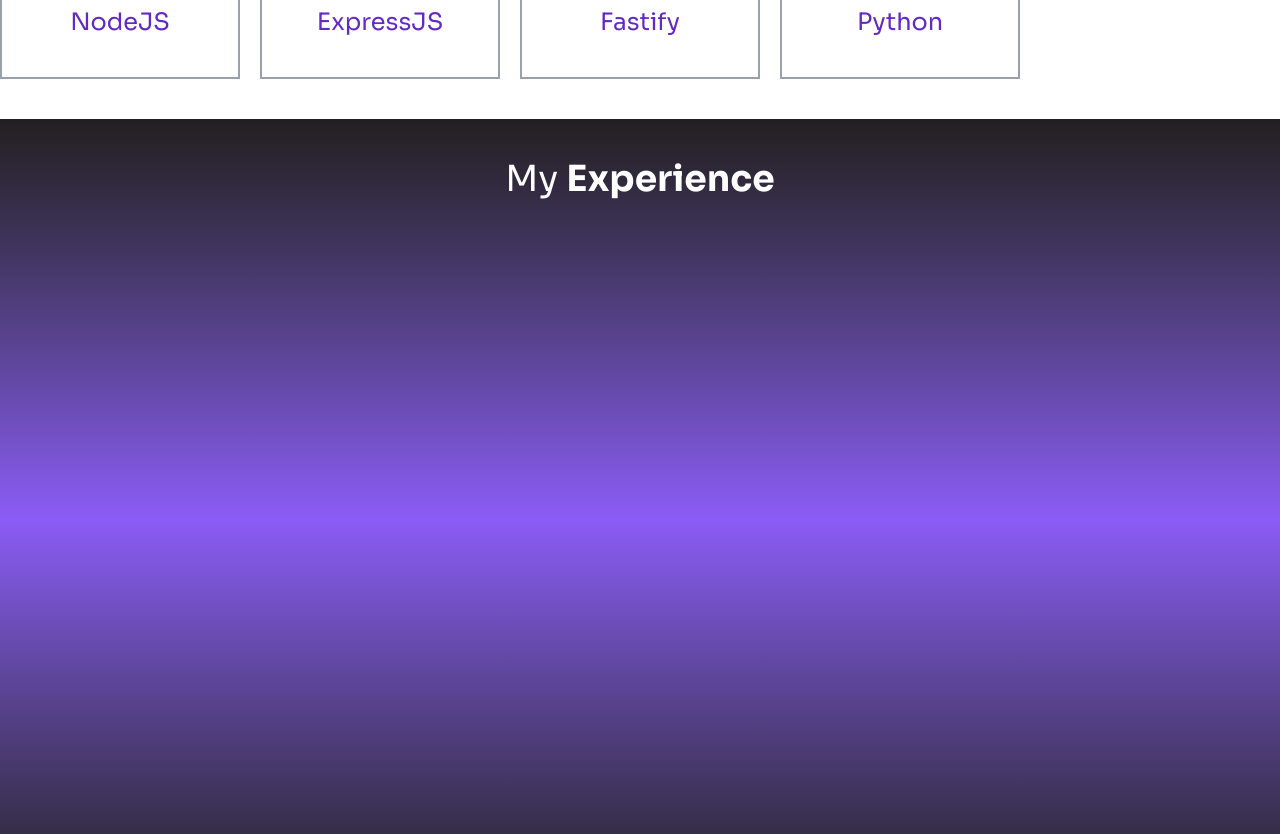
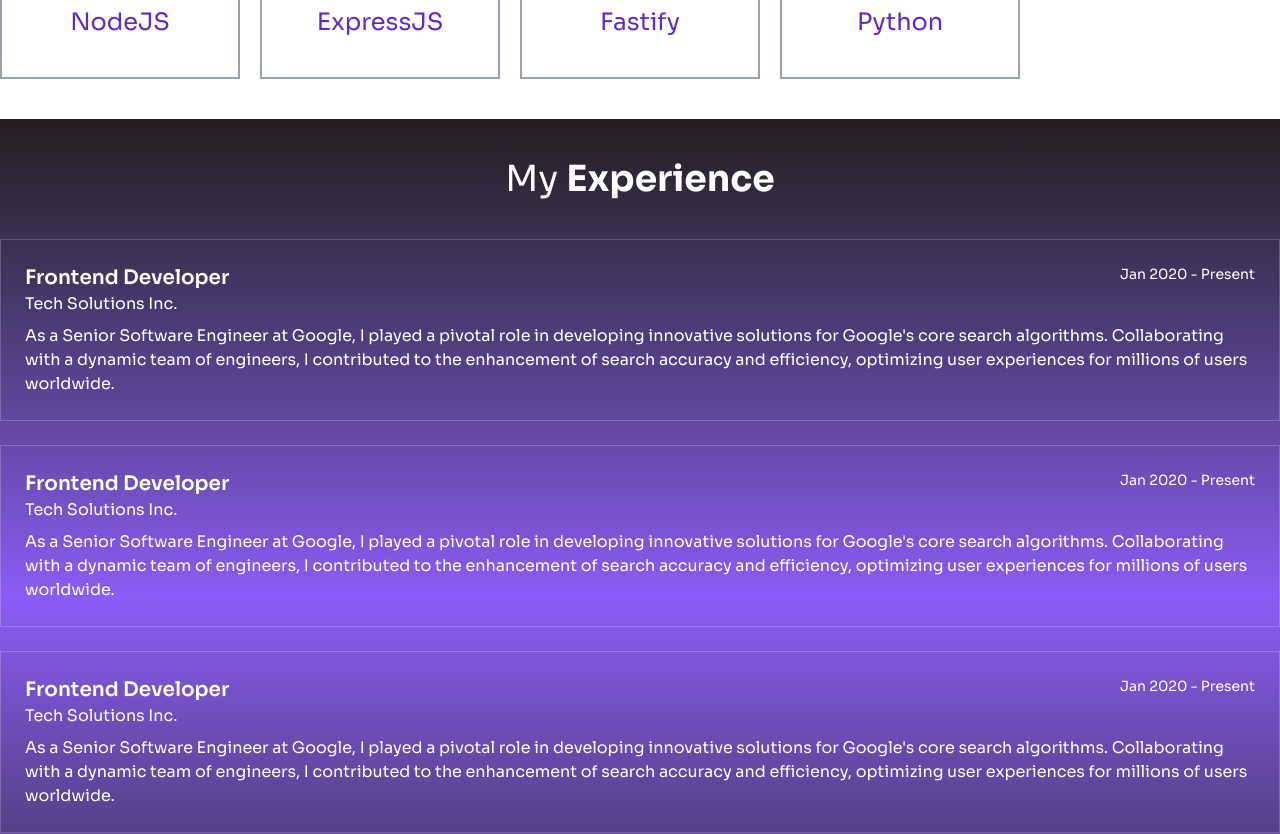
Before and after one commit to Orisabiyi/orisabiyi-lab, a Next.js app: page / in a window 1280 px wide. Shown: the part 1233-2067 px from the top of the page. Built offline with nearby package versions, Linux system fonts and the light colour scheme.

Commit message:
Update ExperienceSection with detailed job descriptions and render experience data dynamically

```diff
--- a/components/exprience-section.tsx
+++ b/components/exprience-section.tsx
@@ -5,7 +5,7 @@ const experienceData = [
     logo: '',
     duration: "Jan 2020 - Present",
     description:
-      "Developed and maintained the front end of the company's main product using React and TypeScript.",
+      "As a Senior Software Engineer at Google, I played a pivotal role in developing innovative solutions for Google's core search algorithms. Collaborating with a dynamic team of engineers, I contributed to the enhancement of search accuracy and efficiency, optimizing user experiences for millions of users worldwide.",
   },
   {
     role: "Frontend Developer",
@@ -13,7 +13,7 @@ const experienceData = [
     logo: '',
     duration: "Jan 2020 - Present",
     description:
-      "Developed and maintained the front end of the company's main product using React and TypeScript.",
+      "As a Senior Software Engineer at Google, I played a pivotal role in developing innovative solutions for Google's core search algorithms. Collaborating with a dynamic team of engineers, I contributed to the enhancement of search accuracy and efficiency, optimizing user experiences for millions of users worldwide.",
   },
   {
     role: "Frontend Developer",
@@ -21,7 +21,7 @@ const experienceData = [
     logo: '',
     duration: "Jan 2020 - Present",
     description:
-      "Developed and maintained the front end of the company's main product using React and TypeScript.",
+      "As a Senior Software Engineer at Google, I played a pivotal role in developing innovative solutions for Google's core search algorithms. Collaborating with a dynamic team of engineers, I contributed to the enhancement of search accuracy and efficiency, optimizing user experiences for millions of users worldwide.",
   },
   {
     role: "Frontend Developer",
@@ -29,7 +29,7 @@ const experienceData = [
     logo: '',
     duration: "Jan 2020 - Present",
     description:
-      "Developed and maintained the front end of the company's main product using React and TypeScript.",
+      "As a Senior Software Engineer at Google, I played a pivotal role in developing innovative solutions for Google's core search algorithms. Collaborating with a dynamic team of engineers, I contributed to the enhancement of search accuracy and efficiency, optimizing user experiences for millions of users worldwide.",
   },
 ];
 
@@ -37,11 +37,25 @@ export default function ExperienceSection() {
   return (
     <section
       id="experience"
-      className="flex flex-col items-center gap-10 py-10 w-full h-screen font-sora bg-gradient-to-b from-[var(--secondary)] via-[var(--primary-1)] to-[var(--secondary)]"
+      className="flex flex-col items-center gap-10 py-10 w-full font-sora bg-gradient-to-b from-[var(--secondary)] via-[var(--primary-1)] to-[var(--secondary)]"
     >
       <h2 className="text-4xl text-white">
         My <span className="font-bold">Experience</span>
       </h2>
+      <ul className="container mx-auto flex flex-col gap-6">
+        {
+          experienceData.map(({ role, company, duration, description }, index) => (
+            <li key={index} className="border border-white/20 p-6 text-white">
+              <div className="flex justify-between">
+                <h3 className="text-xl font-semibold">{role}</h3>
+                <p className="text-sm block">{duration}</p>
+              </div>
+              <h4 className="text-md">{company}</h4>
+              <p className="text-base mt-2">{description}</p>
+            </li>
+          ))
+        }
+      </ul>
     </section>
   );
 }
```
